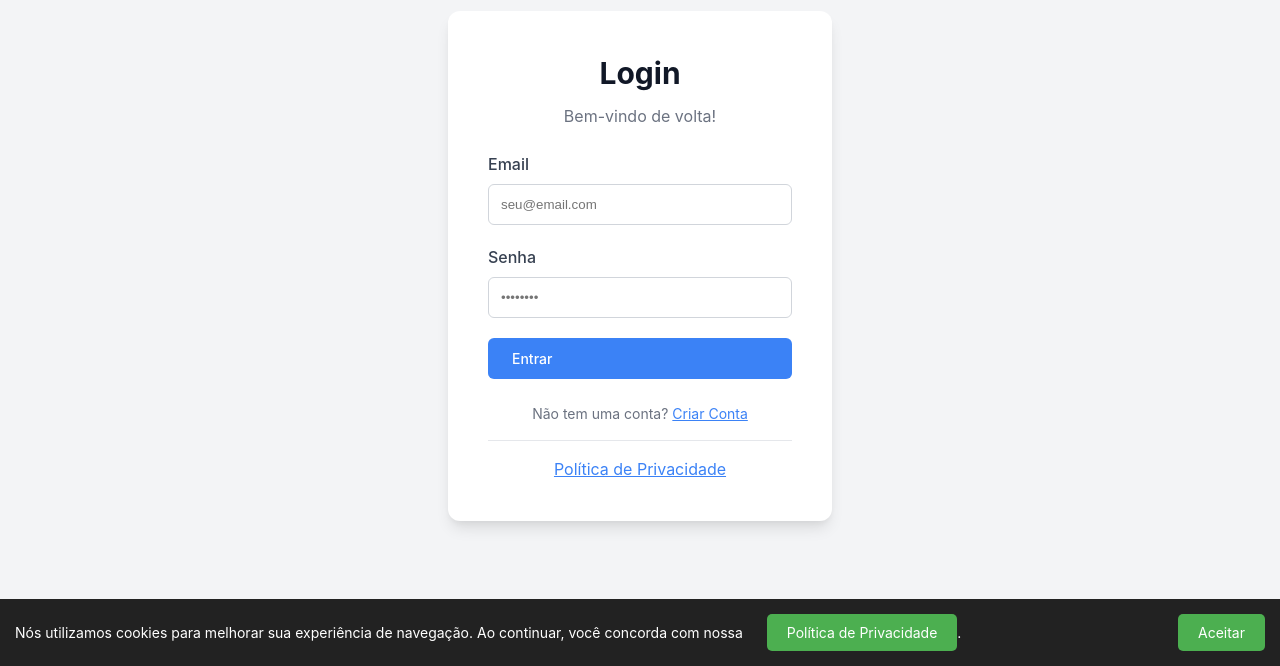
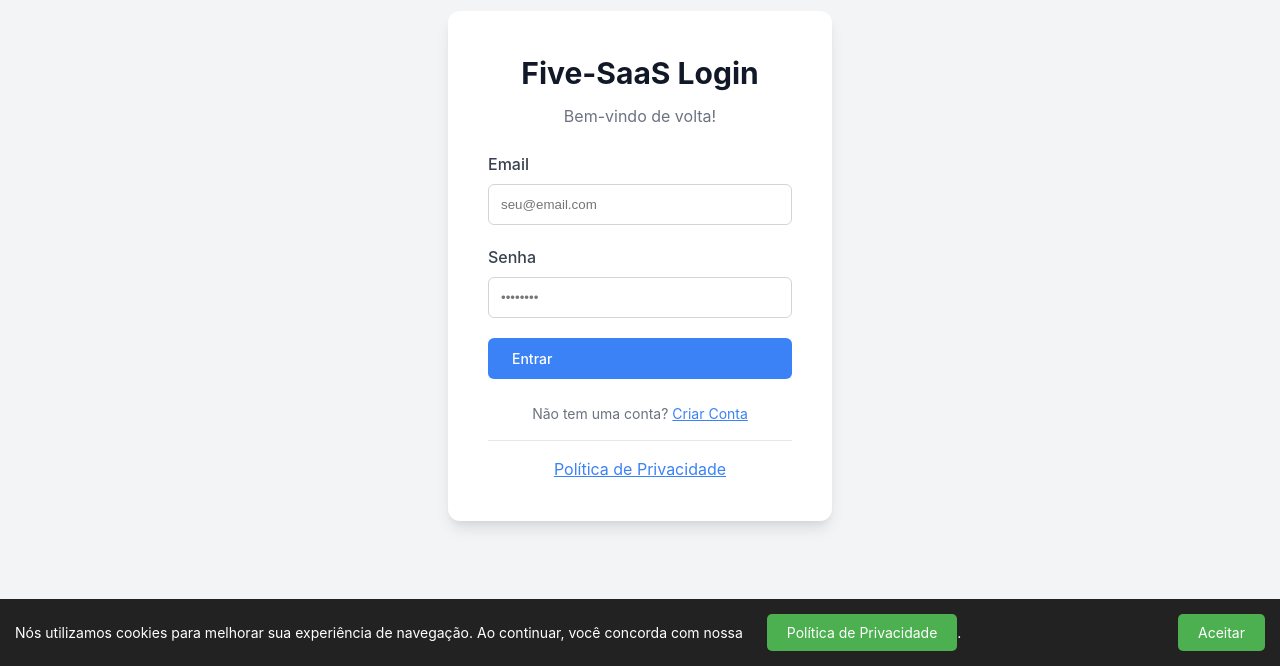
Before and after one commit to FiveTech-Solutions/5saas, a React (Vite) app: page /auth in a window 1280 px wide. Shown: the part 134-800 px from the top of the page. Built offline with nearby package versions, Linux system fonts and the light colour scheme.

Commit message:
change login page

```diff
--- a/src/pages/Auth.jsx
+++ b/src/pages/Auth.jsx
@@ -85,7 +85,7 @@ const Auth = () => {
   return (
     <div className="auth-container">
       <div className="auth-card">
-        <h1 className="auth-title">{isSignUp ? 'Criar Conta' : 'Login'}</h1>
+        <h1 className="auth-title">{isSignUp ? 'Criar Conta' : 'Five-SaaS Login'}</h1>
         <p className="auth-subtitle">
           {isSignUp ? 'Junte-se a nós!' : 'Bem-vindo de volta!'}
         </p>
```
